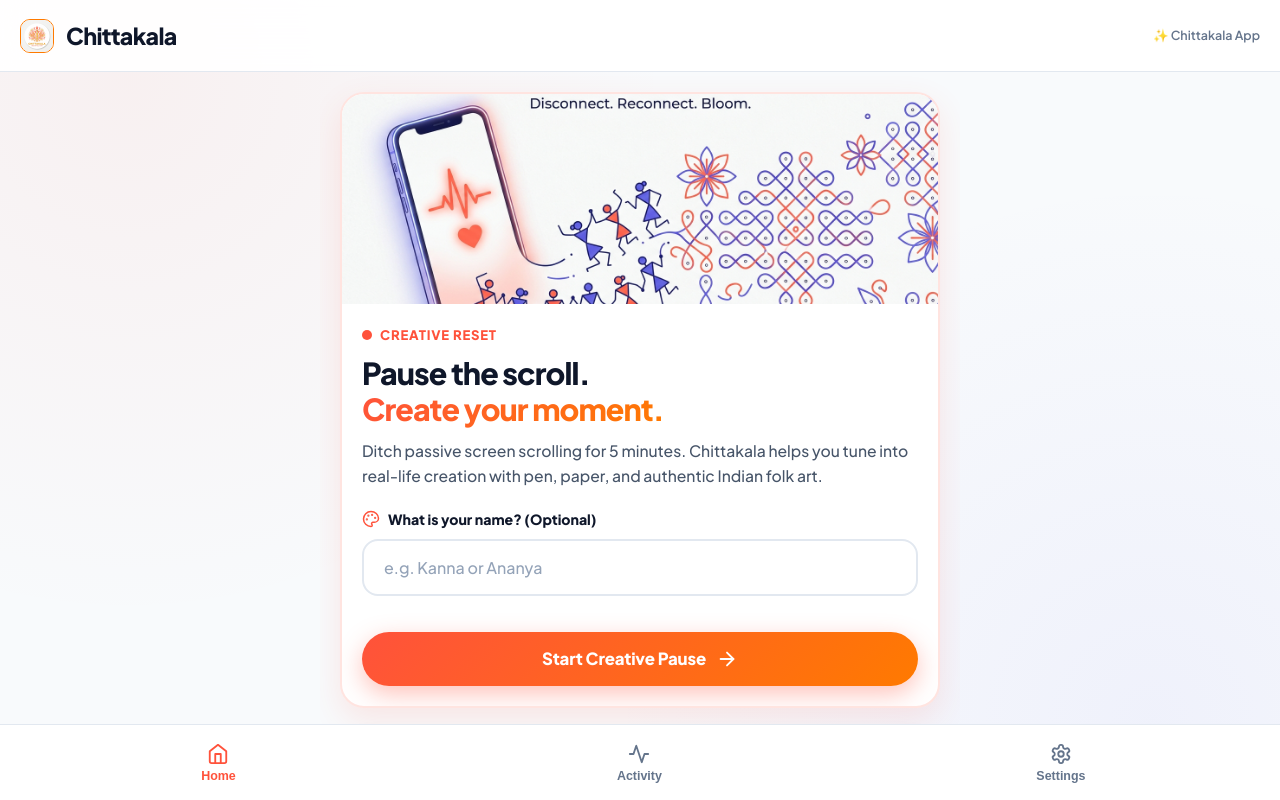
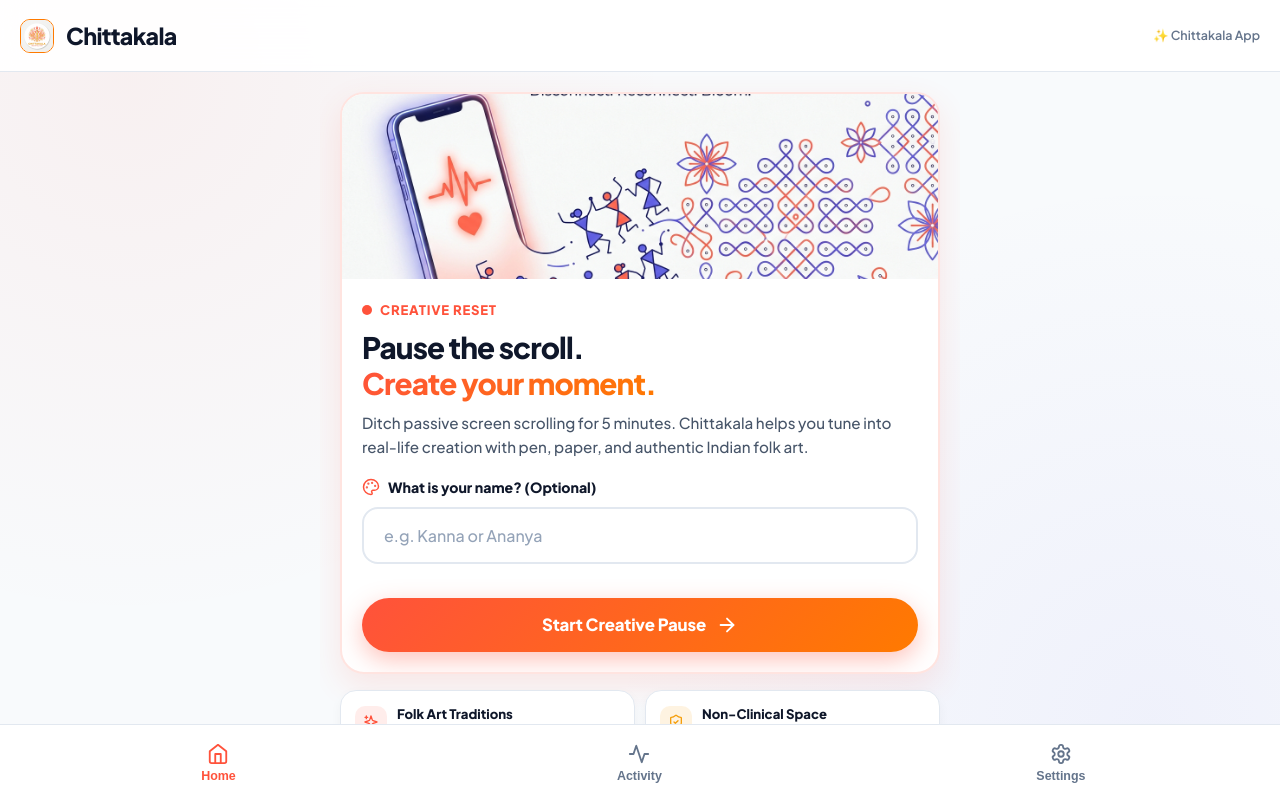
Before and after one commit to Kannammai99/chittakala-, a React (Vite) app in the folder frontend/: page / in a window 1280 px wide. Built offline with nearby package versions, Linux system fonts and the light colour scheme; no server answers; the HTML template or start-up script is replaced by a standard one.

Commit message:
fix(ui): refine home screen layout with natural hero card height and sleek feature highlight pills

```diff
--- a/frontend/src/components/WelcomeView.tsx
+++ b/frontend/src/components/WelcomeView.tsx
@@ -1,5 +1,5 @@
 import React from "react";
-import { ArrowRight, ShieldCheck, Palette } from "lucide-react";
+import { ArrowRight, ShieldCheck, Palette, Sparkles } from "lucide-react";
 
 interface WelcomeViewProps {
   displayName: string;
@@ -13,22 +13,21 @@
   onStart,
 }) => {
   return (
-    <div className="tab-view">
-      {/* Concept 1 Visual Storytelling Hero Card */}
+    <div className="tab-view" style={{ display: "flex", flexDirection: "column", gap: "16px" }}>
+      {/* Concept 1 Visual Storytelling Hero Card (Natural Height) */}
       <div
         style={{
           borderRadius: "24px",
           overflow: "hidden",
           border: "2px solid #FFE4E0",
           boxShadow: "0 12px 32px rgba(255, 82, 59, 0.12)",
-          marginBottom: "24px",
           backgroundColor: "#FFFFFF",
         }}
       >
         <img
           src="/hero_concept1.jpg"
           alt="Creative Reset — Fading from Screen to Indian Art Creation"
-          style={{ width: "100%", height: "210px", objectFit: "cover", display: "block" }}
+          style={{ width: "100%", height: "185px", objectFit: "cover", display: "block" }}
         />
         <div style={{ padding: "20px" }}>
           <div style={{ display: "flex", alignItems: "center", gap: "8px", marginBottom: "10px" }}>
@@ -38,19 +37,19 @@
             </span>
           </div>
 
-          <h2 style={{ fontFamily: "var(--font-heading)", fontSize: "1.9rem", fontWeight: 900, marginBottom: "10px", lineHeight: 1.2, color: "#0F172A", letterSpacing: "-0.03em" }}>
+          <h2 style={{ fontFamily: "var(--font-heading)", fontSize: "1.85rem", fontWeight: 900, marginBottom: "10px", lineHeight: 1.2, color: "#0F172A", letterSpacing: "-0.03em" }}>
             Pause the scroll.<br />
             <span style={{ background: "linear-gradient(135deg, #FF523B, #FF7A00)", WebkitBackgroundClip: "text", WebkitTextFillColor: "transparent" }}>
               Create your moment.
             </span>
           </h2>
 
-          <p style={{ color: "#475569", fontSize: "0.98rem", fontWeight: 500, lineHeight: 1.6, marginBottom: "20px" }}>
+          <p style={{ color: "#475569", fontSize: "0.95rem", fontWeight: 500, lineHeight: 1.55, marginBottom: "18px" }}>
             Ditch passive screen scrolling for 5 minutes. Chittakala helps you tune into real-life creation with pen, paper, and authentic Indian folk art.
           </p>
 
           {/* Optional Name Field */}
-          <div style={{ marginBottom: "20px" }}>
+          <div style={{ marginBottom: "18px" }}>
             <label style={{ fontSize: "0.88rem", fontWeight: 800, color: "#0F172A", display: "flex", alignItems: "center", gap: "8px" }}>
               <Palette size={18} color="var(--color-accent-coral)" />
               What is your name? (Optional)
@@ -71,19 +70,47 @@
         </div>
       </div>
 
-      {/* Non-Clinical & Privacy Card */}
-      <div className="genz-card" style={{ padding: "20px" }}>
-        <div style={{ display: "flex", alignItems: "flex-start", gap: "14px" }}>
-          <div style={{ width: "44px", height: "44px", borderRadius: "14px", background: "rgba(245, 158, 11, 0.15)", display: "flex", alignItems: "center", justifyContent: "center", flexShrink: 0 }}>
-            <ShieldCheck size={26} color="var(--color-accent-gold)" />
+      {/* 2 Quick Highlight Feature Pills Below Card */}
+      <div style={{ display: "grid", gridTemplateColumns: "1fr 1fr", gap: "10px" }}>
+        <div
+          style={{
+            background: "#FFFFFF",
+            border: "1.5px solid #E2E8F0",
+            borderRadius: "16px",
+            padding: "12px 14px",
+            display: "flex",
+            alignItems: "center",
+            gap: "10px",
+            boxShadow: "0 4px 12px rgba(15, 23, 42, 0.04)",
+          }}
+        >
+          <div style={{ width: "32px", height: "32px", borderRadius: "10px", background: "rgba(255, 82, 59, 0.1)", display: "flex", alignItems: "center", justifyContent: "center", flexShrink: 0 }}>
+            <Sparkles size={16} color="var(--color-accent-coral)" />
           </div>
           <div>
-            <h4 style={{ fontSize: "1.05rem", fontWeight: 800, marginBottom: "4px", color: "#0F172A" }}>
-              Non-Clinical & Judgement-Free
-            </h4>
-            <p style={{ fontSize: "0.88rem", color: "#475569", lineHeight: 1.5, fontWeight: 500 }}>
-              Focus on creative expression over perfection. Chittakala guides accessible art routines without grading skill or diagnosing mental health.
-            </p>
+            <div style={{ fontSize: "0.82rem", fontWeight: 800, color: "#0F172A" }}>Folk Art Traditions</div>
+            <div style={{ fontSize: "0.72rem", color: "#64748B", fontWeight: 600 }}>Warli • Kolam • Madhubani • Gond</div>
+          </div>
+        </div>
+
+        <div
+          style={{
+            background: "#FFFFFF",
+            border: "1.5px solid #E2E8F0",
+            borderRadius: "16px",
+            padding: "12px 14px",
+            display: "flex",
+            alignItems: "center",
+            gap: "10px",
+            boxShadow: "0 4px 12px rgba(15, 23, 42, 0.04)",
+          }}
+        >
+          <div style={{ width: "32px", height: "32px", borderRadius: "10px", background: "rgba(245, 158, 11, 0.12)", display: "flex", alignItems: "center", justifyContent: "center", flexShrink: 0 }}>
+            <ShieldCheck size={16} color="var(--color-accent-gold)" />
+          </div>
+          <div>
+            <div style={{ fontSize: "0.82rem", fontWeight: 800, color: "#0F172A" }}>Non-Clinical Space</div>
+            <div style={{ fontSize: "0.72rem", color: "#64748B", fontWeight: 600 }}>Zero grading & evaluation</div>
           </div>
         </div>
       </div>
--- a/frontend/src/index.css
+++ b/frontend/src/index.css
@@ -135,12 +135,20 @@
   overflow-y: auto;
   overflow-x: hidden;
   -webkit-overflow-scrolling: touch;
-  padding: 20px 20px 32px 20px;
+  padding: 20px 20px 24px 20px;
   max-width: 640px;
   width: 100%;
   margin-left: auto;
   margin-right: auto;
   box-sizing: border-box;
+  display: flex;
+  flex-direction: column;
+}
+
+.tab-view {
+  flex: 1;
+  display: flex;
+  flex-direction: column;
 }
 
 @media (max-width: 480px) {
```
